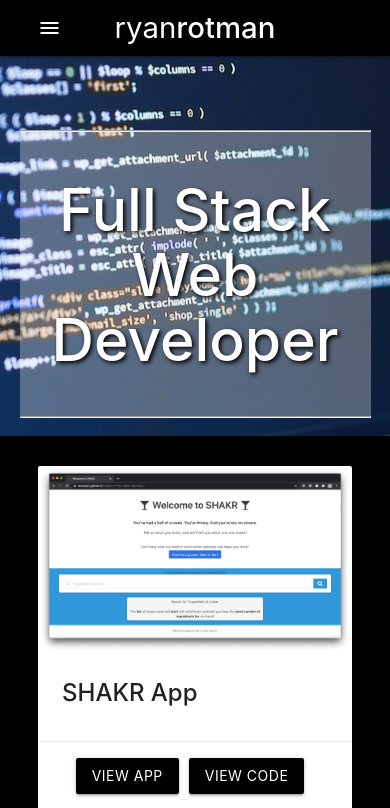
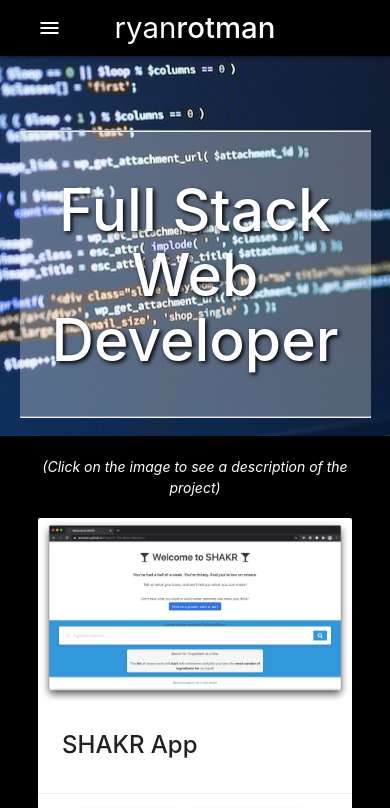
Before and after one commit to ryanrotman/ryanrotman.github.io, a React (Create React App) app: page / in a window 390 px wide. Shown: the top 808 px of the page. Built offline with nearby package versions, Linux system fonts and the light colour scheme.

Commit message:
added project note for mobile screens

```diff
--- a/src/App.css
+++ b/src/App.css
@@ -83,6 +83,9 @@ h5 {
   #title-logo {
     margin-top: 90px;
   }
+  .mobile-screen-note {
+    display: none;
+  }
 }
 
 @media only screen and (max-width : 992px) {
@@ -93,6 +96,9 @@ h5 {
   #index-banner .section {
     top: 10%;
   }
+  .mobile-screen-note {
+    display: none;
+  }
 }
 
 @media only screen and (max-width : 600px) {
@@ -101,6 +107,9 @@ h5 {
   }
   #title-logo {
     margin-top: 60px;
+  }
+  .mobile-screen-note {
+    display: inline;
   }
 }
 
--- a/src/pages/Home.js
+++ b/src/pages/Home.js
@@ -22,6 +22,7 @@ function Home(props) {
 
             {/* project section */}
             <div className="container center-align" id="home-project-container">
+                <p className="white-text mobile-screen-note"><i>(Click on the image to see a description of the project)</i></p>
                 <div id="project-cards">
                     <Project
                     project={props.project[0]}
--- a/src/pages/Portfolio.js
+++ b/src/pages/Portfolio.js
@@ -12,6 +12,7 @@ function Portfolio(props) {
         <div className="container">
             <div className="center-align" id="project-section">
                 <h5 className="white-text" id="projects-heading">Projects</h5>
+                <p className="white-text mobile-screen-note"><i>(Click on the image to see a description of the project)</i></p>
                 <div id="project-cards">
                     <Project
                     project={props.project[0]}
```
